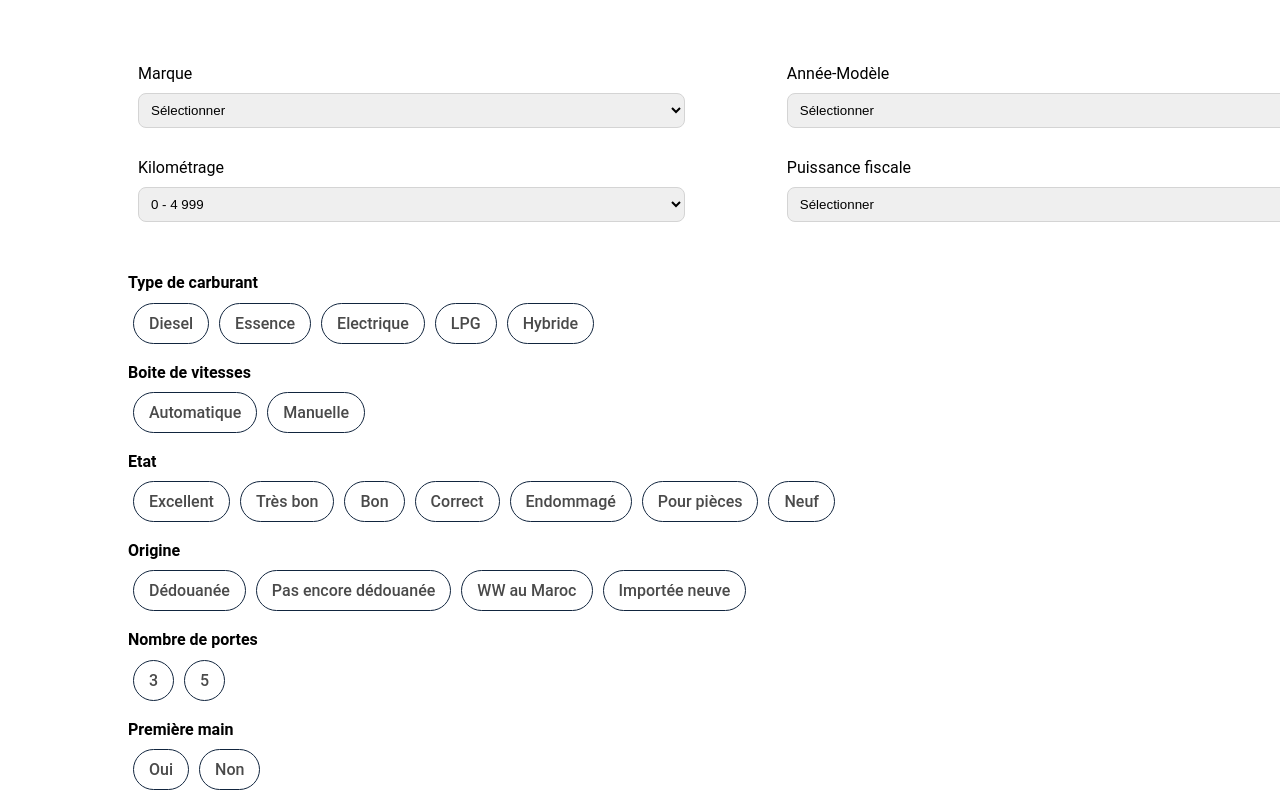
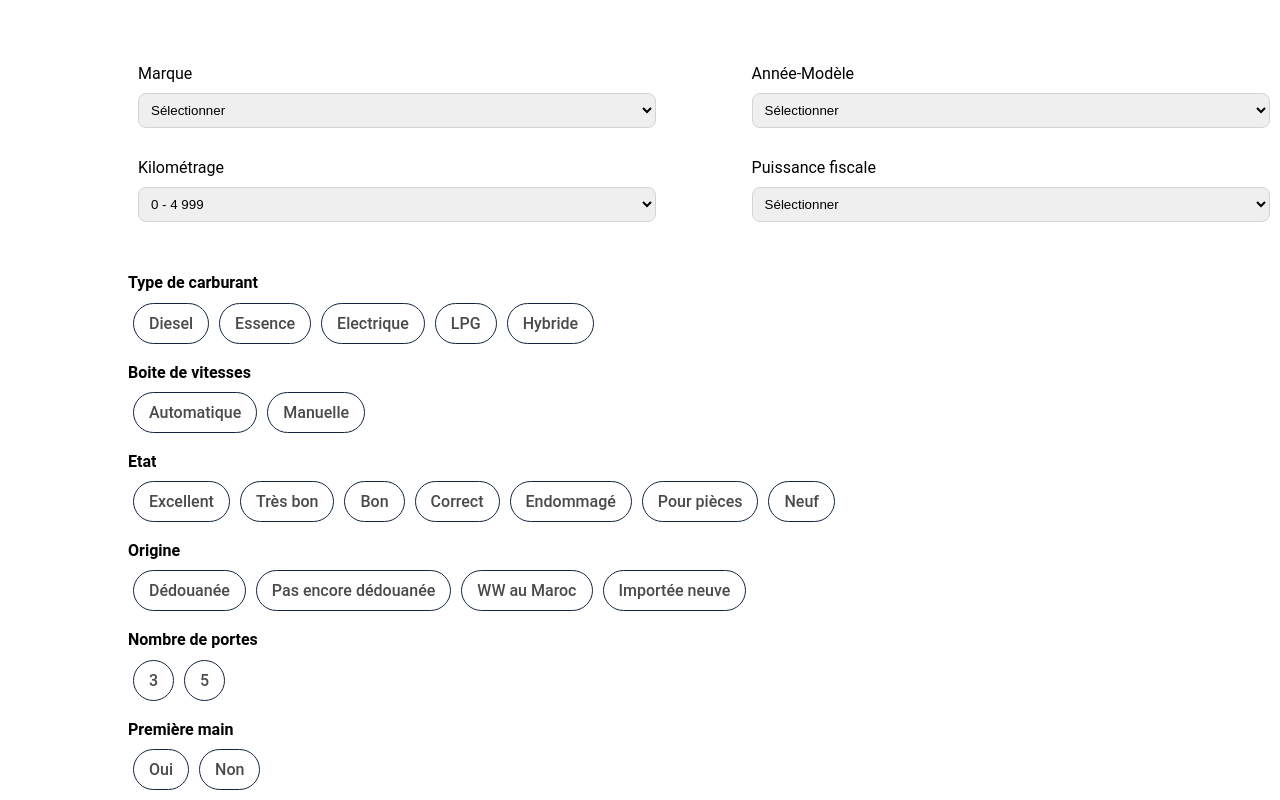
Before and after one commit to Aveamxela/form-avito, a React (Create React App) app: page / in a window 1280 px wide. Shown: the top 800 px of the page. Built offline with nearby package versions, Linux system fonts and the light colour scheme.

Commit message:
width_select

```diff
--- a/src/style/select.css
+++ b/src/style/select.css
@@ -2,7 +2,7 @@
     display: flex;
     flex-direction: row;
     flex-wrap: wrap;
-    width: 95%;
+    width: 90%;
     justify-content: space-between;
 }
 .selectItem{
```
